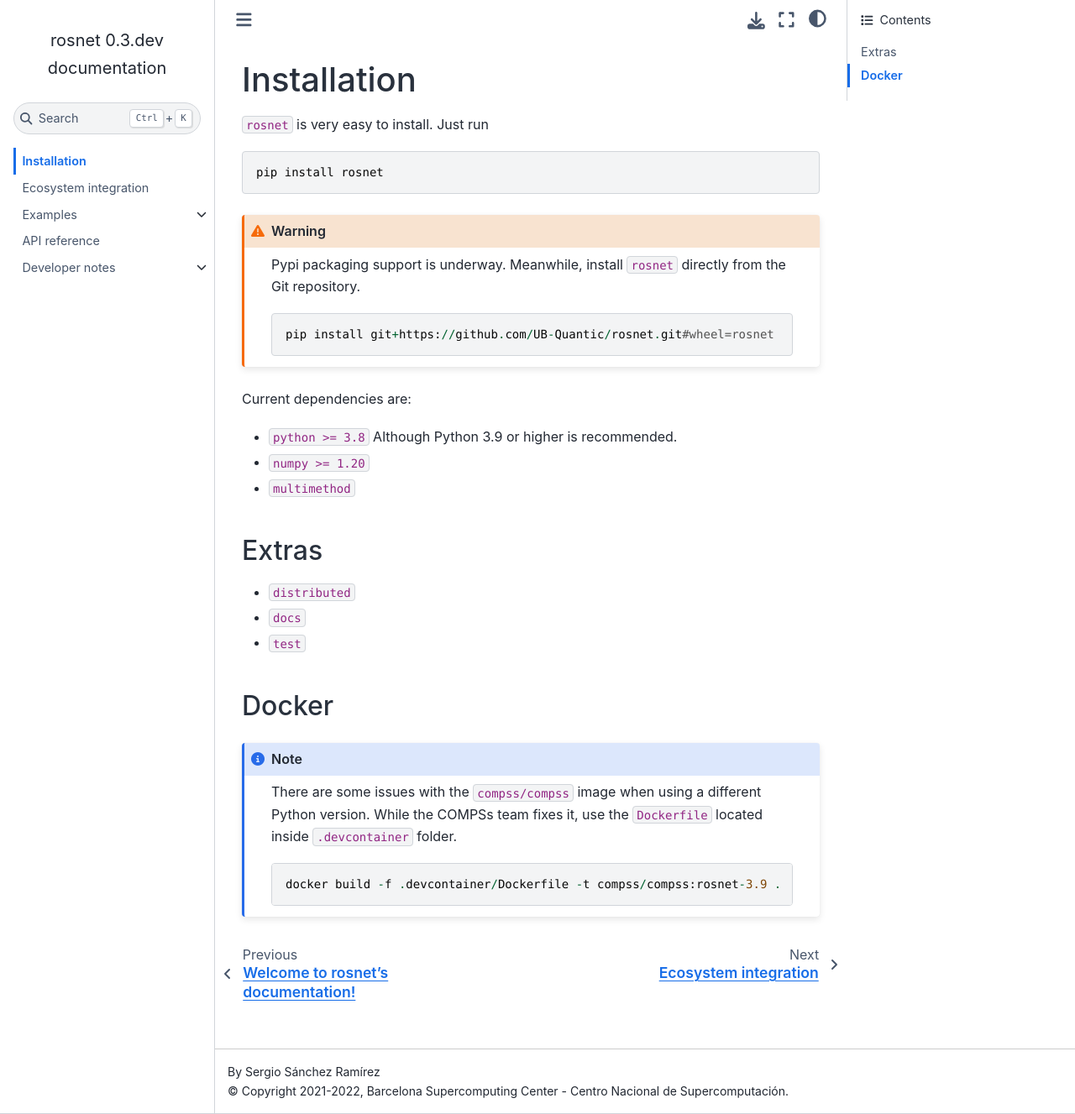
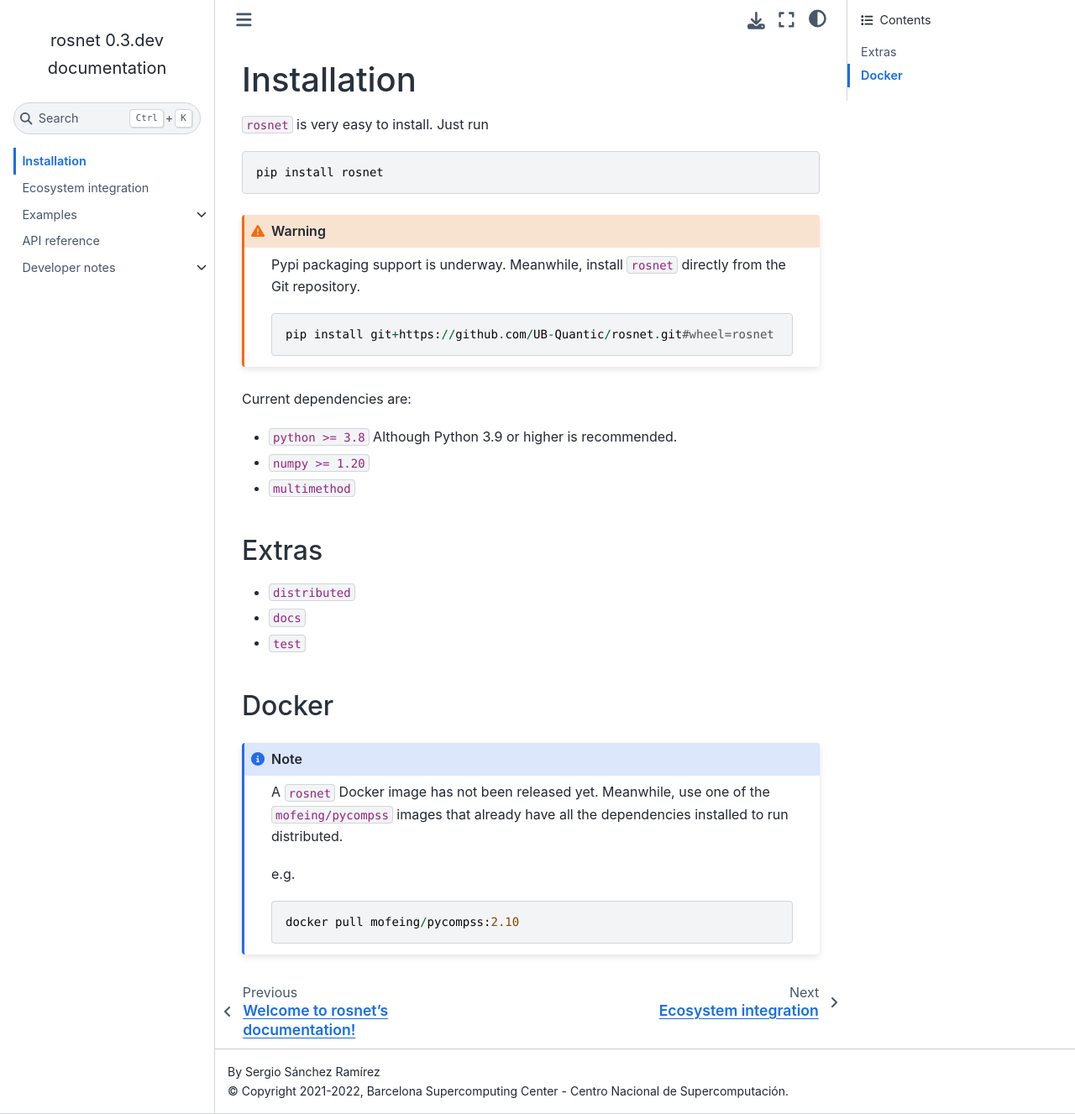
Before and after one commit to bsc-quantic/rosnet, a Sphinx documentation site: the page built from docs/install.md, in a window 1280 px wide and 1327 px high. Shown: the whole window at 84% size. Built offline with Sphinx 7.4.7 and the Sphinx Book theme 1.1.4, drawn with Linux system fonts in a browser that asks for light colours.

Commit message:
Add Docker notice to "Installation" doc

````diff
--- a/docs/install.md
+++ b/docs/install.md
@@ -26,8 +26,9 @@
 ## Docker
 
 ```{note}
-There are some issues with the `compss/compss` image when using a different Python version. While the COMPSs team fixes it, use the `Dockerfile` located inside `.devcontainer` folder.
+A `rosnet` Docker image has not been released yet. Meanwhile, use one of the `mofeing/pycompss` images that already have all the dependencies installed to run distributed.
 
+e.g.
 ```{code-block}
-docker build -f .devcontainer/Dockerfile -t compss/compss:rosnet-3.9 .
+docker pull mofeing/pycompss:2.10
 ```
````
